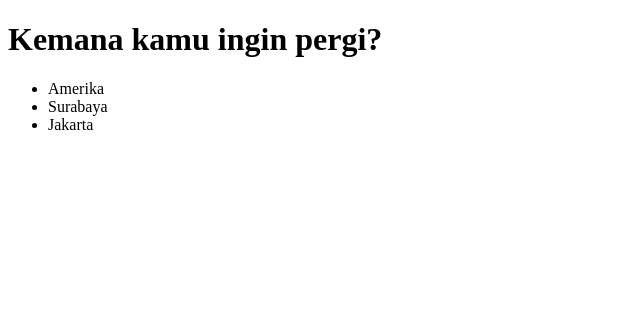
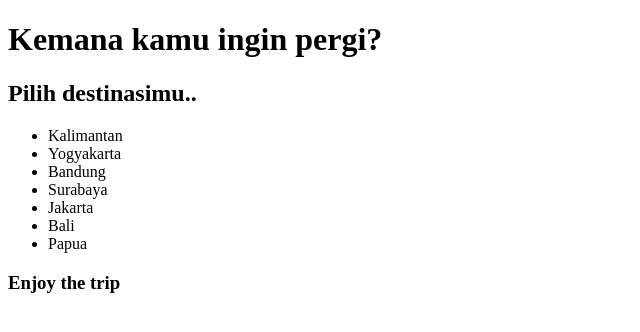
Before and after one commit to mahardhikap/belajar-JQuery, a plain HTML site: page index.html in a window 1280 px wide. Shown: the whole page, without its empty margins (0-640 px from the left). Drawn offline with Linux system fonts and the light colour scheme.

Commit message:
refactor: memanipulasi DOM (data object model) dengan menambahkan isi pada html menggunakan JQuery

```diff
--- a/index.html
+++ b/index.html
@@ -8,16 +8,28 @@
   </head>
   <body>
     <h1>Kemana kamu ingin pergi?</h1>
-    <ul>
-      <li class="amerika">Bandung</li>
+    <ul class="lokasi">
+      <li>Bandung</li>
       <li>Surabaya</li>
       <li>Jakarta</li>
     </ul>
     <script src="jquery-3.6.4.min.js"></script>
     <script>
       $(document).ready(function () {
-        console.log('JQuery sudah jalan');
-        $('.amerika').text('Amerika');
+        let jogja = $('<li>Yogyakarta</li>');
+        let bali = $('<li>Bali</li>');
+        let subjudul = $('<h2>Pilih destinasimu..</h2>');
+        let subjudul2 = $('<h3>Enjoy the trip</h3>');
+        let kali = $('<li>Kalimantan</li>');
+        let papua = $('<li>Papua</li>');
+
+        $('.lokasi').prepend(jogja);
+        $('.lokasi').append(bali);
+
+        $('.lokasi').before(subjudul);
+        $('.lokasi').after(subjudul2);
+        kali.prependTo($('.lokasi'));
+        papua.appendTo($('.lokasi'));
       });
     </script>
   </body>
```
